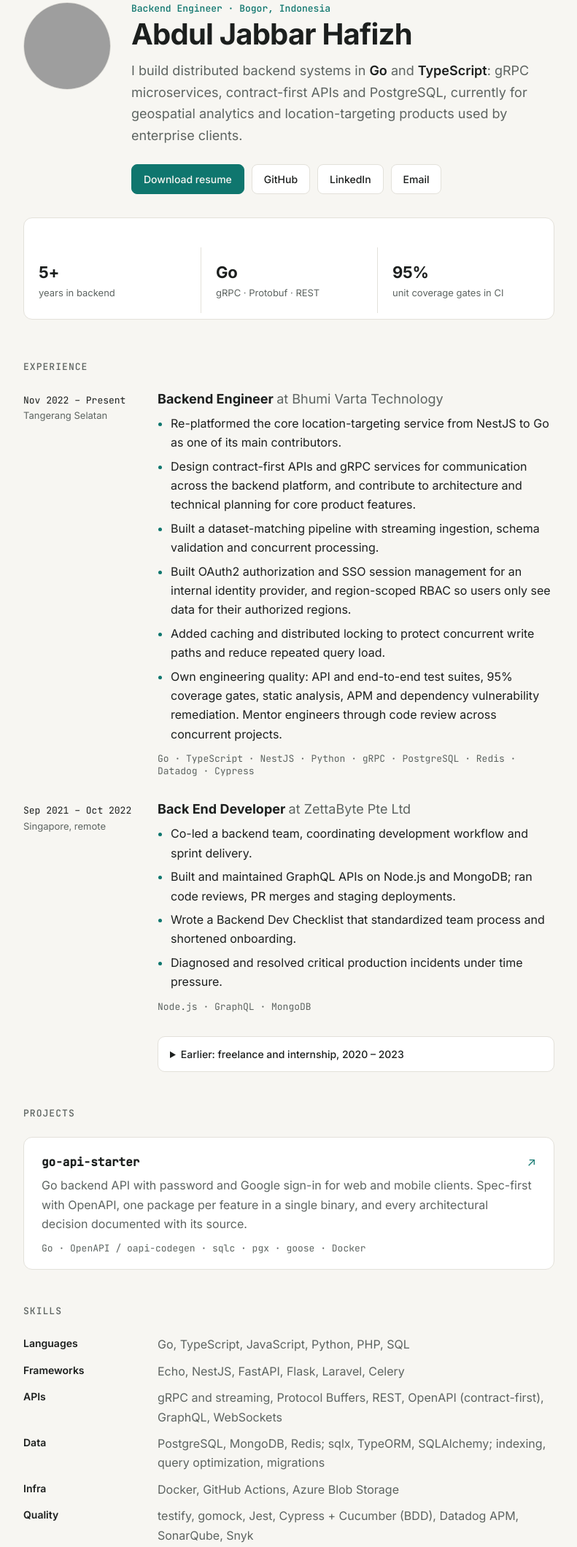
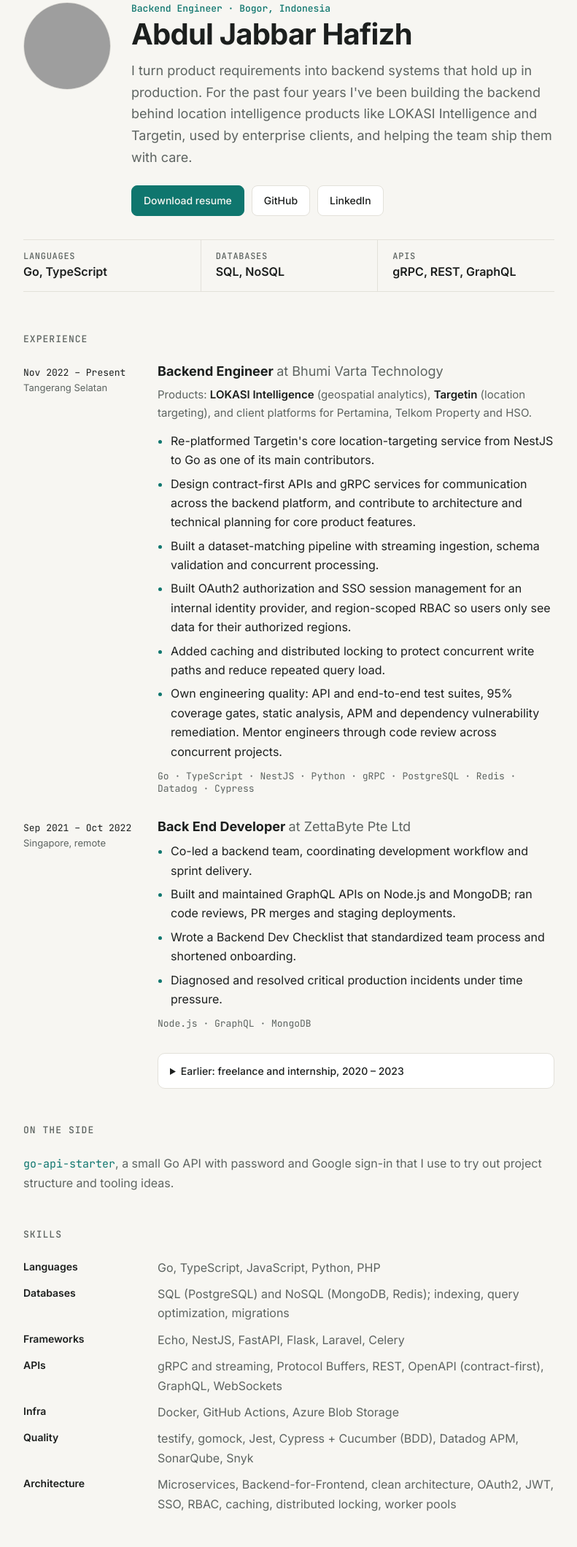
Before and after one commit to jabbar-hafizh/jabbar-hafizh.github.io, a plain HTML site: page index.html in a window 1280 px wide. Shown: the part 118-2238 px from the top of the page at 73% size, without its empty margins (244-1035 px from the left). Drawn offline with Linux system fonts and the light colour scheme; grey boxes are pictures that could not be loaded.

Commit message:
tone down hero and side project, name products, add copy-email

```diff
--- a/index.html
+++ b/index.html
@@ -28,7 +28,7 @@
       <a class="brand" href="#top">jabbar-hafizh</a>
       <nav>
         <a href="#experience">Experience</a>
-        <a href="#projects">Projects</a>
+        <a href="#projects">Side project</a>
         <a href="#skills">Skills</a>
         <a href="#contact">Contact</a>
         <button class="theme-toggle" type="button" aria-label="Toggle dark mode">
@@ -46,24 +46,24 @@
         <p class="eyebrow">Backend Engineer &middot; Bogor, Indonesia</p>
         <h1>Abdul Jabbar Hafizh</h1>
         <p class="lead">
-          I build distributed backend systems in <strong>Go</strong> and <strong>TypeScript</strong>:
-          gRPC microservices, contract-first APIs and PostgreSQL, currently for geospatial
-          analytics and location-targeting products used by enterprise clients.
+          I turn product requirements into backend systems that hold up in production.
+          For the past four years I've been building the backend behind location
+          intelligence products like LOKASI Intelligence and Targetin, used by enterprise
+          clients, and helping the team ship them with care.
         </p>
         <div class="actions">
           <a class="btn btn-primary" href="resume.pdf" download>Download resume</a>
           <a class="btn" href="https://github.com/jabbar-hafizh">GitHub</a>
           <a class="btn" href="https://www.linkedin.com/in/abdul-jabbar-hafizh">LinkedIn</a>
-          <a class="btn" href="mailto:jabbarworld1@gmail.com">Email</a>
         </div>
       </div>
     </section>
 
-    <section class="facts" aria-label="At a glance">
-      <div><span class="fact-num">5+</span><span class="fact-label">years in backend</span></div>
-      <div><span class="fact-num">Go</span><span class="fact-label">gRPC &middot; Protobuf &middot; REST</span></div>
-      <div><span class="fact-num">95%</span><span class="fact-label">unit coverage gates in CI</span></div>
-    </section>
+    <div class="stack" aria-label="Main stack">
+      <div><span class="stack-label">Languages</span><span class="stack-value">Go, TypeScript</span></div>
+      <div><span class="stack-label">Databases</span><span class="stack-value">SQL, NoSQL</span></div>
+      <div><span class="stack-label">APIs</span><span class="stack-value">gRPC, REST, GraphQL</span></div>
+    </div>
 
     <section id="experience">
       <h2>Experience</h2>
@@ -75,8 +75,13 @@
         </div>
         <div class="job-body">
           <h3>Backend Engineer <span class="at">at Bhumi Varta Technology</span></h3>
+          <p class="products">
+            Products: <strong>LOKASI Intelligence</strong> (geospatial analytics),
+            <strong>Targetin</strong> (location targeting), and client platforms for
+            Pertamina, Telkom Property and HSO.
+          </p>
           <ul>
-            <li>Re-platformed the core location-targeting service from NestJS to Go as one of its main contributors.</li>
+            <li>Re-platformed Targetin's core location-targeting service from NestJS to Go as one of its main contributors.</li>
             <li>Design contract-first APIs and gRPC services for communication across the backend platform, and contribute to architecture and technical planning for core product features.</li>
             <li>Built a dataset-matching pipeline with streaming ingestion, schema validation and concurrent processing.</li>
             <li>Built OAuth2 authorization and SSO session management for an internal identity provider, and region-scoped RBAC so users only see data for their authorized regions.</li>
@@ -115,28 +120,21 @@
     </section>
 
     <section id="projects">
-      <h2>Projects</h2>
-      <a class="project" href="https://github.com/jabbar-hafizh/go-api-starter">
-        <div class="project-head">
-          <h3>go-api-starter</h3>
-          <span class="arrow" aria-hidden="true">&#8599;</span>
-        </div>
-        <p>
-          Go backend API with password and Google sign-in for web and mobile clients.
-          Spec-first with OpenAPI, one package per feature in a single binary, and every
-          architectural decision documented with its source.
-        </p>
-        <p class="tags">Go &middot; OpenAPI / oapi-codegen &middot; sqlc &middot; pgx &middot; goose &middot; Docker</p>
-      </a>
+      <h2>On the side</h2>
+      <p class="side">
+        <a href="https://github.com/jabbar-hafizh/go-api-starter">go-api-starter</a>,
+        a small Go API with password and Google sign-in that I use to try out project
+        structure and tooling ideas.
+      </p>
     </section>
 
     <section id="skills">
       <h2>Skills</h2>
       <dl class="skills">
-        <dt>Languages</dt><dd>Go, TypeScript, JavaScript, Python, PHP, SQL</dd>
+        <dt>Languages</dt><dd>Go, TypeScript, JavaScript, Python, PHP</dd>
+        <dt>Databases</dt><dd>SQL (PostgreSQL) and NoSQL (MongoDB, Redis); indexing, query optimization, migrations</dd>
         <dt>Frameworks</dt><dd>Echo, NestJS, FastAPI, Flask, Laravel, Celery</dd>
         <dt>APIs</dt><dd>gRPC and streaming, Protocol Buffers, REST, OpenAPI (contract-first), GraphQL, WebSockets</dd>
-        <dt>Data</dt><dd>PostgreSQL, MongoDB, Redis; sqlx, TypeORM, SQLAlchemy; indexing, query optimization, migrations</dd>
         <dt>Infra</dt><dd>Docker, GitHub Actions, Azure Blob Storage</dd>
         <dt>Quality</dt><dd>testify, gomock, Jest, Cypress + Cucumber (BDD), Datadog APM, SonarQube, Snyk</dd>
         <dt>Architecture</dt><dd>Microservices, Backend-for-Frontend, clean architecture, OAuth2, JWT, SSO, RBAC, caching, distributed locking, worker pools</dd>
@@ -157,7 +155,10 @@
     <section id="contact" class="contact">
       <h2>Contact</h2>
       <p>Open to backend engineering roles. The quickest way to reach me is email.</p>
-      <p><a class="mail" href="mailto:jabbarworld1@gmail.com">jabbarworld1@gmail.com</a></p>
+      <p class="mail-row">
+        <span class="mail">jabbarworld1@gmail.com</span>
+        <button class="copy" type="button" data-copy="jabbarworld1@gmail.com">Copy</button>
+      </p>
     </section>
   </main>
 
@@ -176,6 +177,13 @@
       root.dataset.theme = dark ? 'light' : 'dark';
       try { localStorage.setItem('theme', root.dataset.theme); } catch (e) {}
     });
+    document.querySelector('.copy').addEventListener('click', function () {
+      var btn = this;
+      navigator.clipboard.writeText(btn.dataset.copy).then(function () {
+        btn.textContent = 'Copied';
+        setTimeout(function () { btn.textContent = 'Copy'; }, 1500);
+      });
+    });
   </script>
 </body>
 </html>
--- a/style.css
+++ b/style.css
@@ -112,19 +112,18 @@ h1 { margin: 0 0 12px; font-size: 40px; line-height: 1.15; letter-spacing: -0.02
 .btn-primary { background: var(--accent); border-color: var(--accent); color: var(--bg); }
 .btn-primary:hover { border-color: var(--accent); opacity: 0.9; }
 
-/* Facts */
-.facts {
+/* Main stack */
+.stack {
   display: grid;
   grid-template-columns: repeat(3, 1fr);
-  border: 1px solid var(--line);
-  border-radius: 12px;
-  background: var(--surface);
+  border-top: 1px solid var(--line);
+  border-bottom: 1px solid var(--line);
   margin-bottom: 16px;
 }
-.facts div { padding: 16px 20px; display: flex; flex-direction: column; }
-.facts div + div { border-left: 1px solid var(--line); }
-.fact-num { font-size: 22px; font-weight: 700; letter-spacing: -0.01em; }
-.fact-label { font-size: 13px; color: var(--muted); }
+.stack div { padding: 14px 0; display: flex; flex-direction: column; }
+.stack div + div { padding-left: 20px; border-left: 1px solid var(--line); }
+.stack-label { font: 500 12px var(--mono); text-transform: uppercase; letter-spacing: 0.06em; color: var(--muted); }
+.stack-value { font-size: 16px; font-weight: 600; }
 
 /* Sections */
 section { padding: 40px 0 8px; }
@@ -154,22 +153,9 @@ h3 { margin: 0 0 8px; font-size: 18px; line-height: 1.35; }
 .earlier li { margin-bottom: 6px; }
 .earlier strong { color: var(--text); font-weight: 600; }
 
-/* Projects */
-.project {
-  display: block;
-  padding: 20px 24px;
-  border: 1px solid var(--line);
-  border-radius: 12px;
-  background: var(--surface);
-  color: var(--text);
-  transition: border-color 0.15s;
-}
-.project:hover { border-color: var(--accent); text-decoration: none; }
-.project-head { display: flex; justify-content: space-between; align-items: baseline; }
-.project h3 { font-family: var(--mono); font-size: 16px; }
-.project p { margin: 0; color: var(--muted); }
-.project .tags { margin-top: 12px; }
-.arrow { color: var(--accent); }
+/* Side project */
+.side { margin: 0; color: var(--muted); }
+.side a { font-family: var(--mono); font-size: 15px; }
 
 /* Skills */
 .skills { display: grid; grid-template-columns: 160px 1fr; gap: 10px 24px; margin: 0; }
@@ -181,7 +167,18 @@ h3 { margin: 0 0 8px; font-size: 18px; line-height: 1.35; }
 
 /* Contact */
 .contact p { margin: 0 0 8px; }
+.mail-row { display: flex; align-items: center; gap: 12px; flex-wrap: wrap; }
 .mail { font: 500 20px var(--mono); }
+.copy {
+  padding: 4px 12px;
+  border: 1px solid var(--line);
+  border-radius: 6px;
+  background: var(--surface);
+  color: var(--muted);
+  font: 500 13px var(--sans);
+  cursor: pointer;
+}
+.copy:hover { color: var(--text); border-color: var(--muted); }
 
 .footer {
   display: flex;
@@ -200,8 +197,8 @@ h3 { margin: 0 0 8px; font-size: 18px; line-height: 1.35; }
   .avatar { width: 88px; height: 88px; }
   h1 { font-size: 32px; }
   .lead { font-size: 16px; }
-  .facts { grid-template-columns: 1fr; }
-  .facts div + div { border-left: 0; border-top: 1px solid var(--line); }
+  .stack { grid-template-columns: 1fr; }
+  .stack div + div { padding-left: 0; border-left: 0; border-top: 1px solid var(--line); }
   .job, .skills { grid-template-columns: 1fr; gap: 4px; }
   .job { padding-bottom: 28px; }
   .job-meta { flex-direction: row; gap: 8px; }
@@ -210,3 +207,6 @@ h3 { margin: 0 0 8px; font-size: 18px; line-height: 1.35; }
   .earlier { margin-left: 0; }
   .mail { font-size: 17px; }
 }
+
+.products { margin: 0 0 12px; font-size: 15px; color: var(--muted); }
+.products strong { color: var(--text); font-weight: 600; }
```
